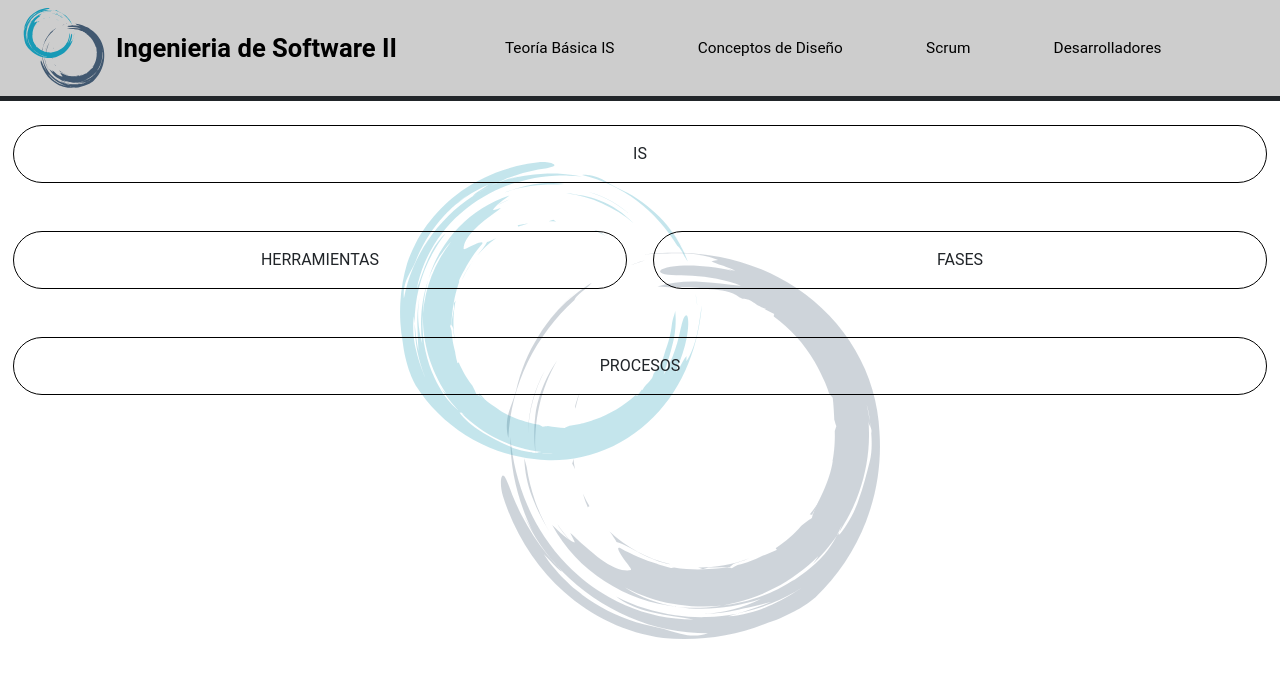
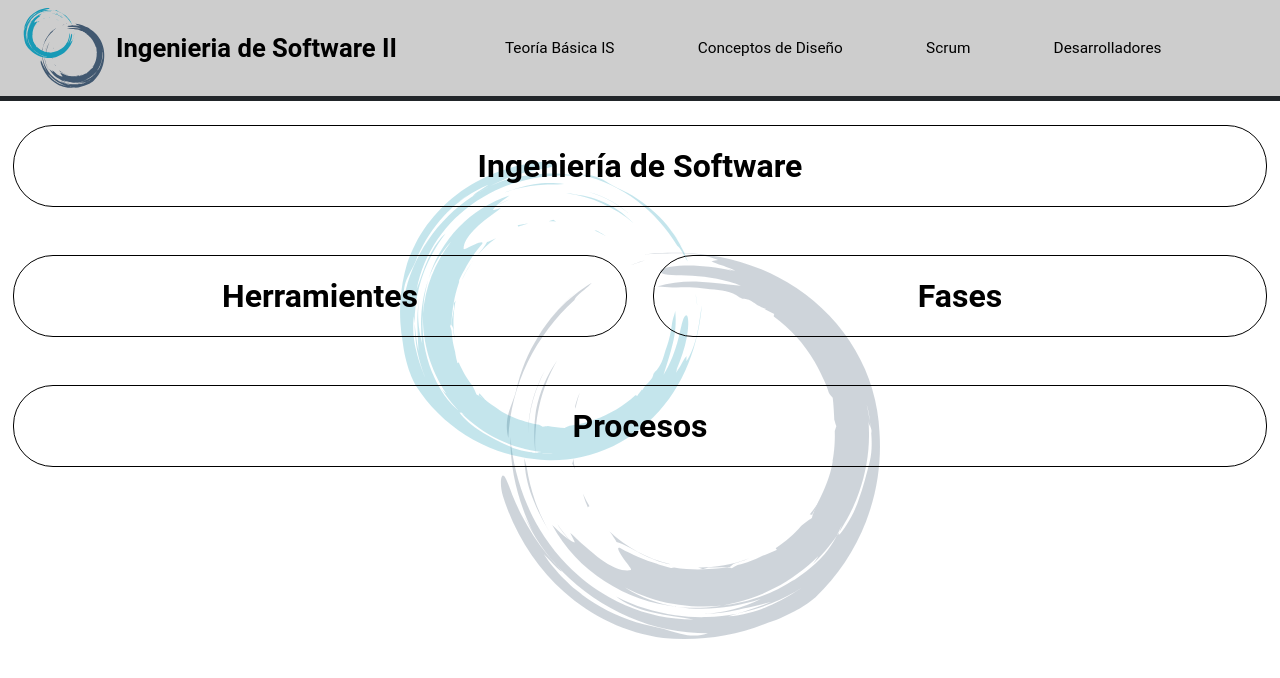
Before and after one commit to LanIkari/IS2_SCRUM_LosSeguidoresDeJesus, an Angular app in the folder IS-Scrum/: page /definiciones in a window 1280 px wide. Shown: the top 678 px of the page. Built offline with nearby package versions, Linux system fonts and the light colour scheme.

Commit message:
foto añadida

```diff
--- a/IS-Scrum/src/app/definiciones-is/definiciones-is.component.html
+++ b/IS-Scrum/src/app/definiciones-is/definiciones-is.component.html
@@ -1,13 +1,21 @@
 <app-navbar></app-navbar>
 <div class="container-fluid">
   <div class="row">
-    <div class="col-lg-12 container-prueba">IS</div>
+    <div class="col-lg-12 container-prueba">
+      <a class="titulo-desarrollador">Ingeniería de Software</a>
+    </div>
   </div>
   <div class="row">
-    <div class="col-lg-6 container-prueba">HERRAMIENTAS</div>
-    <div class="col-lg-6 container-prueba">FASES</div>
+    <div class="col-lg-6 container-prueba">
+      <a class="titulo-desarrollador">Herramientes</a>
+    </div>
+    <div class="col-lg-6 container-prueba">
+      <a class="titulo-desarrollador">Fases</a>
+    </div>
   </div>
   <div class="row">
-    <div class="col-lg-12 container-prueba">PROCESOS</div>
+    <div class="col-lg-12 container-prueba">
+      <a class="titulo-desarrollador">Procesos</a>
+    </div>
   </div>
 </div>
--- a/IS-Scrum/src/app/fernando-desarrollador/fernando-desarrollador.component.html
+++ b/IS-Scrum/src/app/fernando-desarrollador/fernando-desarrollador.component.html
@@ -4,7 +4,7 @@
     <div class="col-lg-4"></div>
     <div class="col-lg-4 container-pruebaxxx">
       <div class="row div-img">
-        <img src="..\assets\FotosSensualesDelFer\208672d1-6fc3-4be4-b151-651b8ae4cca6.jpg"
+        <img src="..\assets\FotosSensualesDelFer\fercito.jpg"
              class="rounded-circle imagen">
       </div>
       <div class="row div-info">
@@ -13,6 +13,8 @@
         <p><strong>No. Cuenta: </strong>316232544</p>
         <br>
         <p><strong>Correo: </strong>fernandoperez316@aragon.unam.mx</p>
+        <br>
+        <p><strong>Semestre: </strong>8</p>
         <br>
         <p><strong>Hobbie: </strong>Apasionado del futbol y fan del Club Pumas. Amante de los videojuegos
           en especial de futbol y shooters</p>
```
